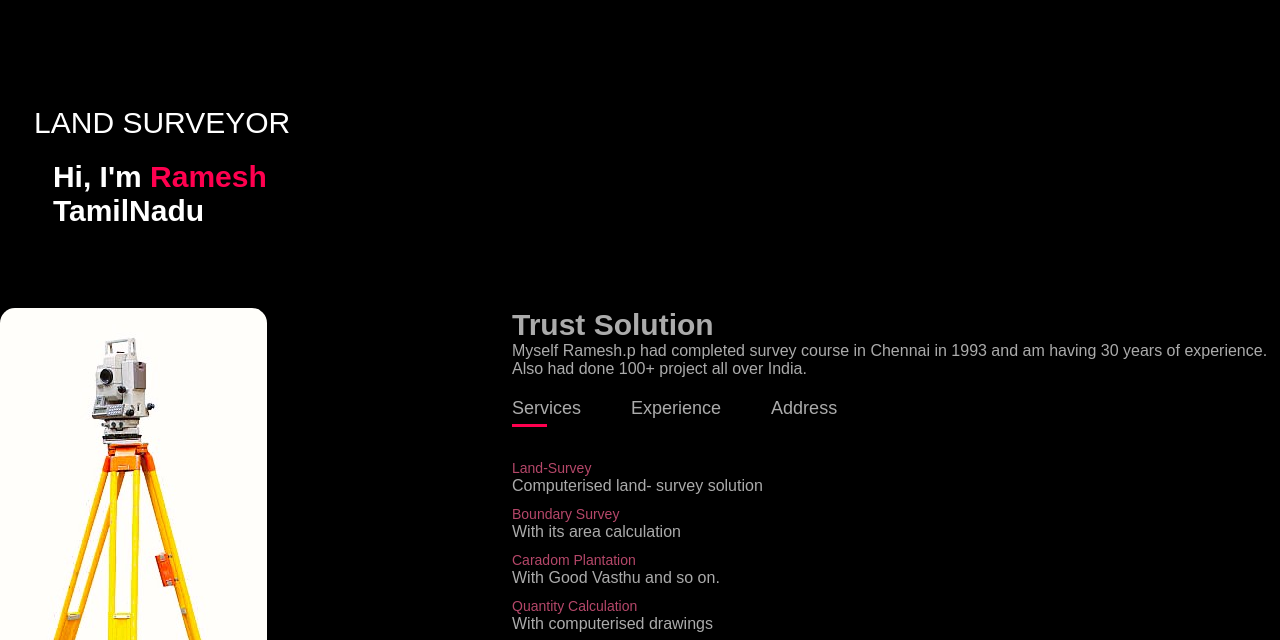
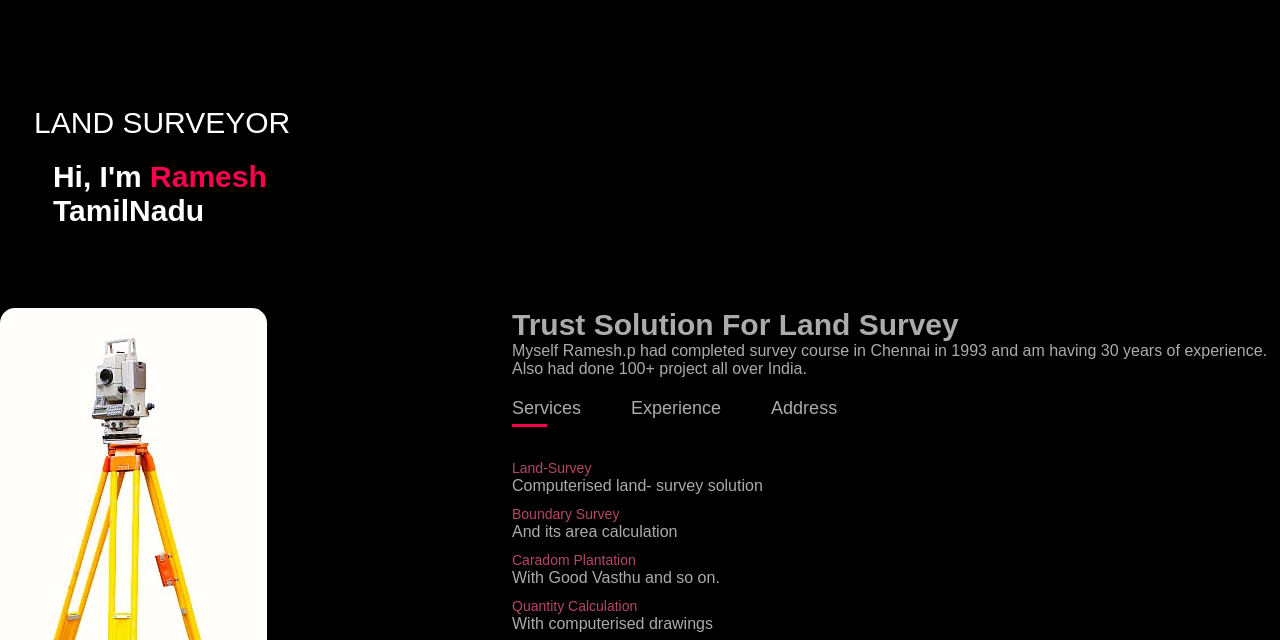
Before and after one commit to supria90744/firstproject, a plain HTML site: page index.html in a window 1280 px wide. Shown: the part 122-762 px from the top of the page. Drawn offline with Linux system fonts and the light colour scheme.

Commit message:
Update index.html

```diff
--- a/index.html
+++ b/index.html
@@ -39,7 +39,7 @@
                     <img src="./images (13).jpeg">
                 </div>
                 <div class="about-col-2">
-                    <h1 class="sub-title"> Trust Solution</h1>
+                    <h1 class="sub-title">Trust Solution For Land Survey</h1>
                     <p>Myself Ramesh.p had completed survey course in Chennai
                         in 1993 and am having 30 years of experience. Also had done
                         100+ project all over India.
@@ -52,7 +52,7 @@
                     <div class="tab-contents active-tab" id="Services">
                         <ul>
                             <li><span>Land-Survey</span><br>Computerised land- survey solution</li>
-                            <li><span>Boundary Survey</span><br>With its area calculation</li>
+                            <li><span>Boundary Survey</span><br>And its area calculation</li>
                             <li><span>Caradom Plantation</span><br>With Good Vasthu and so on.</li>
                             <li><span>Quantity Calculation</span><br>With computerised drawings</li>
                             <li><span>Real Estate projects</span><br>With computerised drawings</li>
@@ -165,7 +165,7 @@
         <div class="row">
             <div class="contact-left">
                 <h1 class="sub-title">Contact Me</h1>
-                <p><i class="fas fa-paper-plane"></i>expertramesh38@gamil.com</p>
+                <p><i class="fas fa-paper-plane"></i>expertramesh38@gmail.com</p>
                 <p><i class="fa-solid fa-phone"></i>7907077653</p>
                 <div class="social-icons">
                     <a href="#"><i class="fab fa-facebook"></i></a>
```
